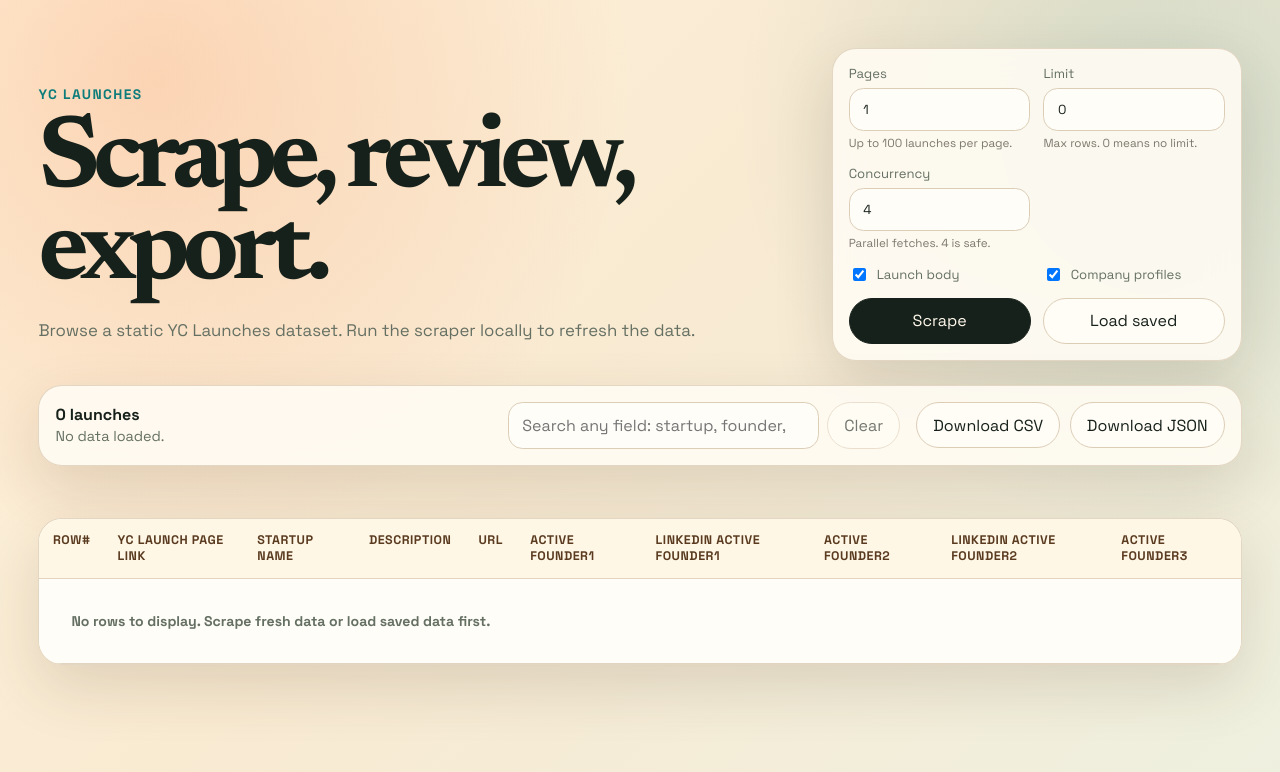
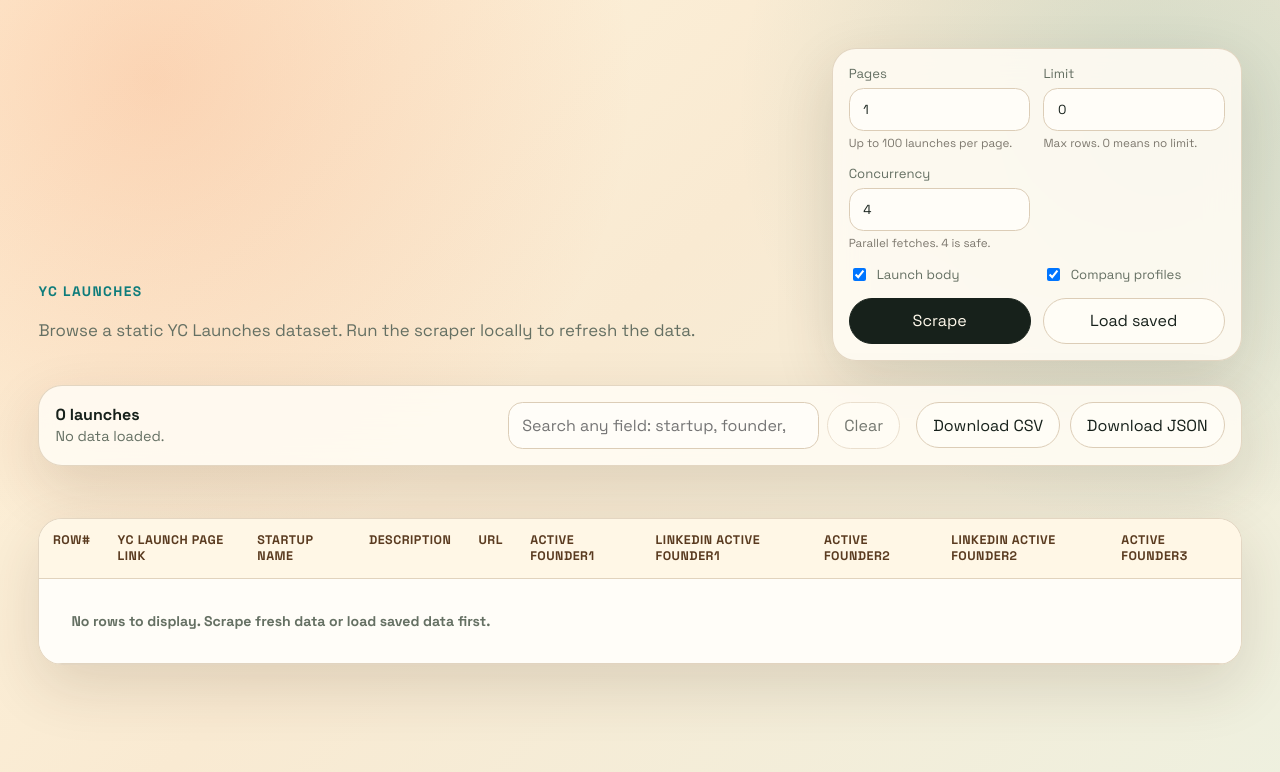
Before and after one commit to adityamittal03/yc-info.github.io, a website: page index.html in a window 1280 px wide. Drawn offline with Linux system fonts and the light colour scheme.

Commit message:
Remove hero heading

```diff
--- a/index.html
+++ b/index.html
@@ -11,7 +11,6 @@
       <section class="hero">
         <div>
           <p class="eyebrow">YC Launches</p>
-          <h1>Scrape, review, export.</h1>
           <p class="intro">
             Browse a static YC Launches dataset. Run the scraper locally to refresh the data.
           </p>
```
Also changed, not shown: public/index.html (+0 -1 lines).
